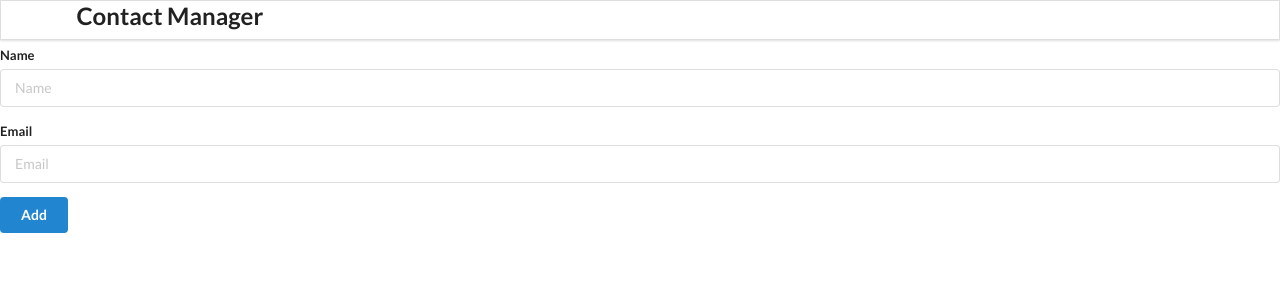
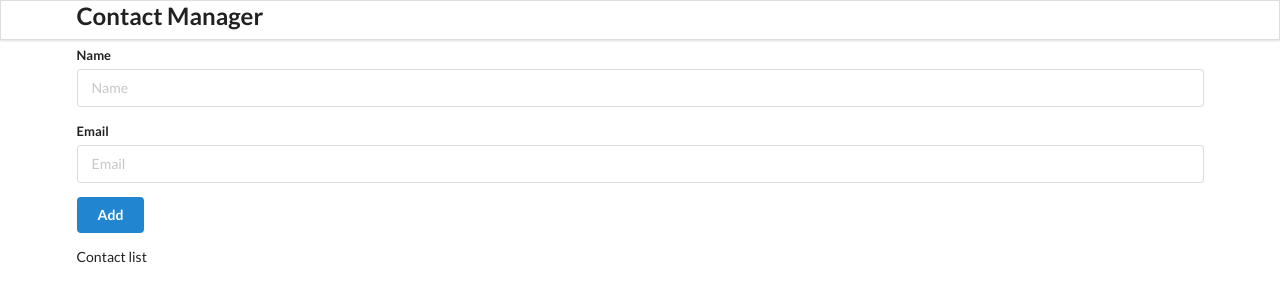
Before and after one commit to juliancameron79/giggle, a React (Create React App) app: page / in a window 1280 px wide. Shown: the top 302 px of the page. Built offline with nearby package versions, Linux system fonts and the light colour scheme.

Commit message:
Basic setup for contact list component

```diff
--- a/src/components/App.js
+++ b/src/components/App.js
@@ -6,10 +6,10 @@ import ContactList from "./ContactList";
 
 function App() {
   return (
-    <div>
+    <div className="ui container">
       <Header></Header>
       <AddContact></AddContact>
-      {/* // <ContactList></ContactList> */}
+      <ContactList></ContactList>
     </div>
   );
 }
--- a/src/components/ContactList.js
+++ b/src/components/ContactList.js
@@ -0,0 +1,7 @@
+import React from "react";
+
+const ContactList = () => {
+  return <div className="ui celled list">Contact list</div>;
+};
+
+export default ContactList;
```
